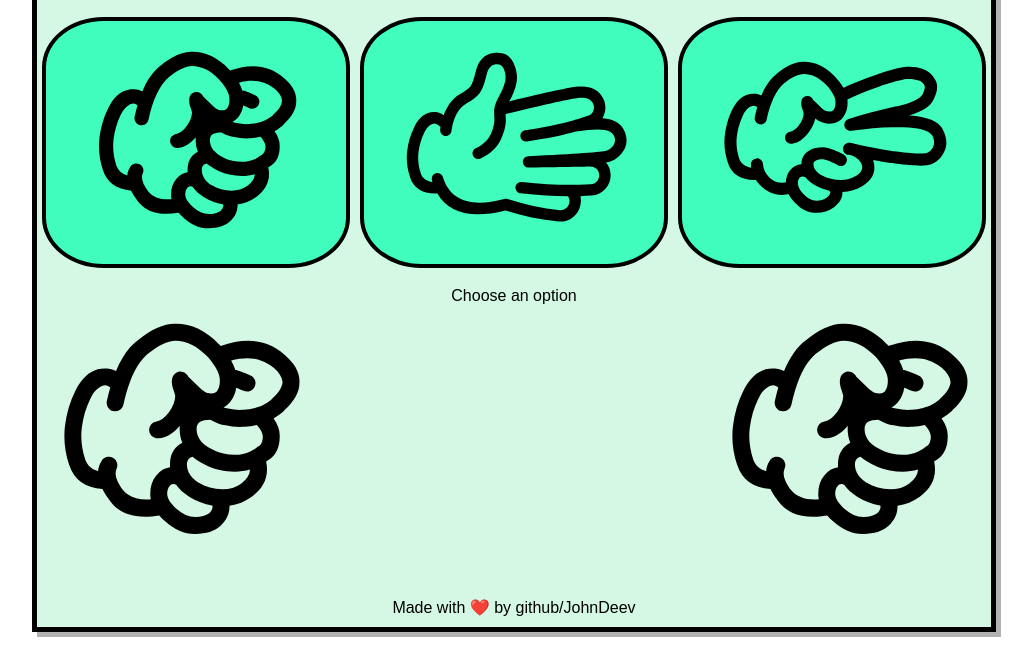
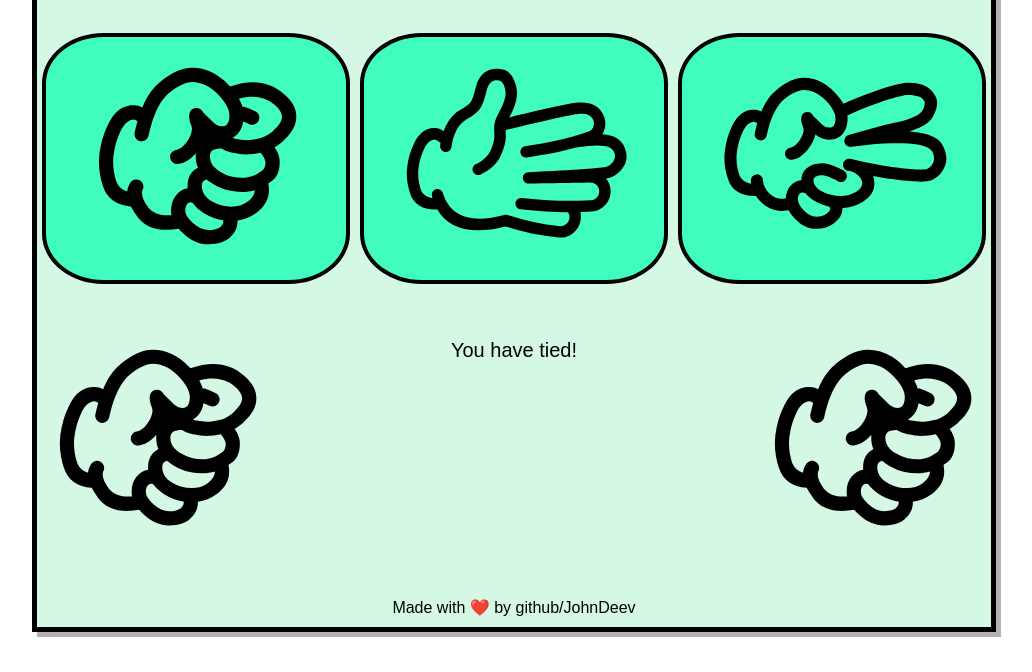
Before and after one commit to JohnDeev/rock-paper-scissors, a plain HTML site: page index.html in a window 1280 px wide. Both pictures are taken after a click on the button 322 px from the left and 270 px from the top of the page. Shown: the part 128-800 px from the top of the page, without its empty margins (126-1158 px from the left). Drawn offline with Linux system fonts and the light colour scheme.

Commit message:
the play function is created to start the game and that the machine chooses at random and then the result of the game is displayed

```diff
--- a/Js/index.js
+++ b/Js/index.js
@@ -4,7 +4,7 @@ const SCISSORS = "scissors";
 
 const TIE = 0;
 const WIN = 1;
-const LOST = 1;
+const LOST = 2;
 
 let isPlaying = false;
 
@@ -12,5 +12,87 @@ const rockBtn = document.getElementById("rock");
 const paperBtn = document.getElementById("paper");
 const scissorsBtn = document.getElementById("scissors");
 const resultText = document.getElementById("start-text");
-const userImg = document.getElementById("user-get");
+const userImg = document.getElementById("user-img");
 const machineImg = document.getElementById("computer-img");
+
+rockBtn.addEventListener("click", () => {
+    play(ROCK);
+});
+paperBtn.addEventListener("click", () => {
+    play(PAPER);
+});
+scissorsBtn.addEventListener("click", () => {
+    play(SCISSORS);
+});
+
+function play(userOption) {
+    if(isPlaying) return;
+
+    isPlaying = true;
+
+    userImg.src = "image/" + userOption + ".svg";
+
+    resultText.innerHTML = "Chossing!";
+
+    const interval = setInterval(function(){
+        const machineOption = calcMachineOption();
+        machineImg.src = "image/" + machineOption + ".svg";
+    }, 200);
+
+    setTimeout(function () {
+
+        clearInterval(interval);
+
+        const machineOption = calcMachineOption();
+        const result = calcResult(userOption, machineOption);
+
+        machineImg.src = "image/" + machineOption + ".svg";
+
+        switch (result) {
+            case TIE:
+                resultText.innerHTML = "You have tied!";
+                break;
+            case WIN:
+                resultText.innerHTML = "You win!";
+                break;
+            case LOST:
+                resultText.innerHTML = "You lost!";
+                break;
+        }
+        isPlaying = false;
+    }, 2000);
+}
+
+function calcMachineOption() {
+    const number = Math.floor(Math.random() * 3);
+    switch (number) {
+        case 0:
+            return ROCK;
+        case 1:
+            return PAPER;
+        case 2:
+            return SCISSORS;
+    }
+}
+
+function calcResult(userOption, machineOption) {
+    if (userOption === machineOption) {
+        return TIE;
+
+    } else if (userOption === ROCK) {
+
+        if (machineOption === PAPER) return LOST;
+        if (machineOption === SCISSORS) return WIN;
+
+    } else if (userOption === PAPER) {
+
+        if (machineOption === SCISSORS) return LOST;
+        if (machineOption === ROCK) return WIN;
+
+    } else if (userOption === SCISSORS) {
+
+        if (machineOption === ROCK) return LOST;
+        if (machineOption === PAPER) return WIN;
+
+    }
+}
--- a/css/style.css
+++ b/css/style.css
@@ -60,16 +60,18 @@ h3 {
     width: 80%;
 }
 
-.result {
+#result {
     display: flex;
     text-align: center;
     justify-content: space-between;
+    width: 100%;
+
 }
-.start-text {
+#start-text {
     font-size: 20px;
     text-align: center;
     padding: 20px;
 }
-.result img {
-    width: 30%;
+#result img {
+    width: 25%;
 }
--- a/index.html
+++ b/index.html
@@ -25,7 +25,7 @@
             </button>
         </section>
 
-        <section class="result">
+        <section id="result">
             <img id="user-img" src="./image/rock.svg" alt="rock">
 
             <div id="start-text">
```
